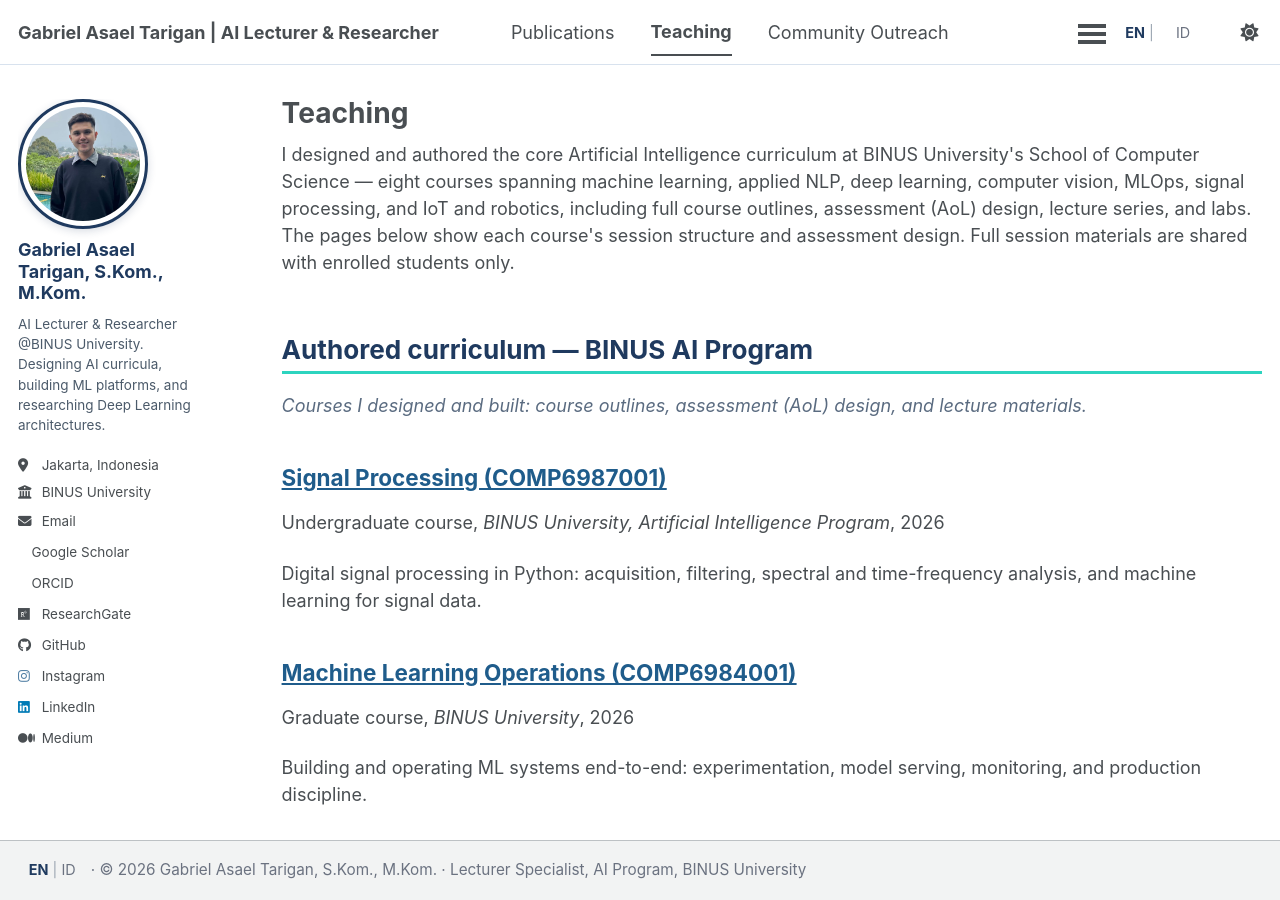
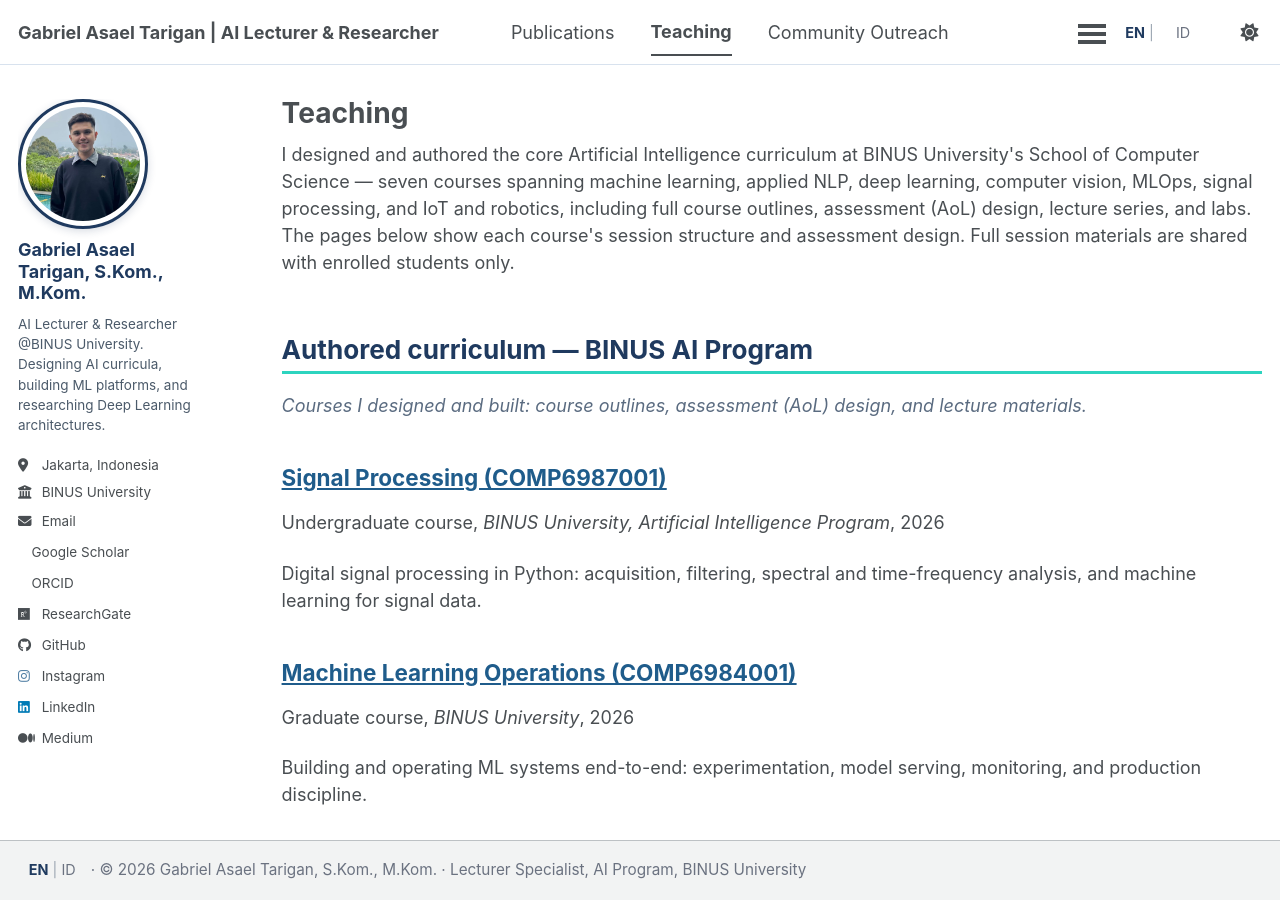
Before and after one commit to asaeltarigan/asaeltarigan.github.io, a Jekyll site: the page built from _pages/teaching.html, in a window 1280 px wide and 900 px high. Built offline with Jekyll 4.4.1, drawn with Linux system fonts in a browser that asks for light colours; a style sheet for code colours, icons or effects is not loaded; some of the changed text lies outside the part shown.

Commit message:
Fix course count: seven (was eight). Add 'in Java' to Code Reengineering

```diff
--- a/_pages/teaching.html
+++ b/_pages/teaching.html
@@ -7,7 +7,7 @@ author_profile: true
 
 {% include base_path %}
 
-I designed and authored the core Artificial Intelligence curriculum at BINUS University's School of Computer Science — eight courses spanning machine learning, applied NLP, deep learning, computer vision, MLOps, signal processing, and IoT and robotics, including full course outlines, assessment (AoL) design, lecture series, and labs.
+I designed and authored the core Artificial Intelligence curriculum at BINUS University's School of Computer Science — seven courses spanning machine learning, applied NLP, deep learning, computer vision, MLOps, signal processing, and IoT and robotics, including full course outlines, assessment (AoL) design, lecture series, and labs.
 
 The pages below show each course's session structure and assessment design. Full session materials are shared with enrolled students only.
 
```
Also changed, not shown: other parts of _pages/teaching.html (+1 -1 lines).
